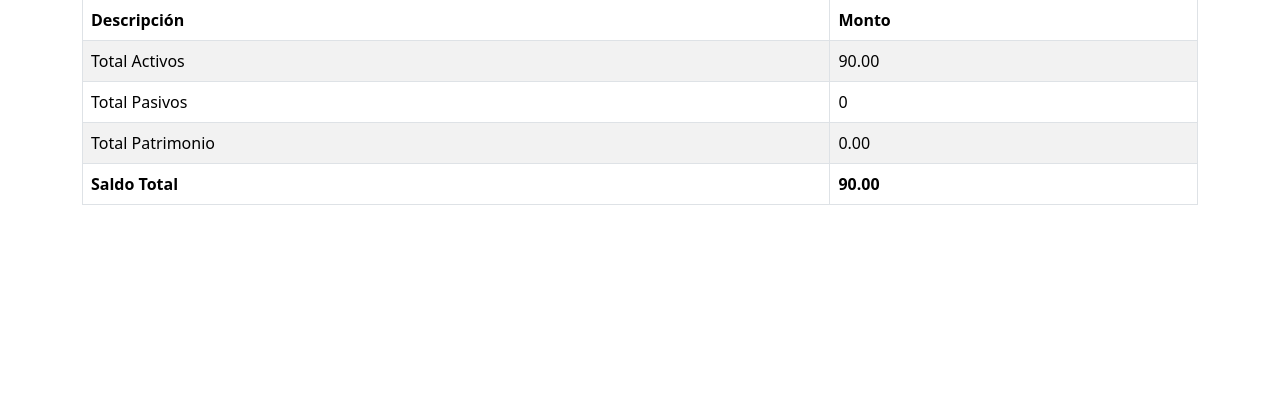
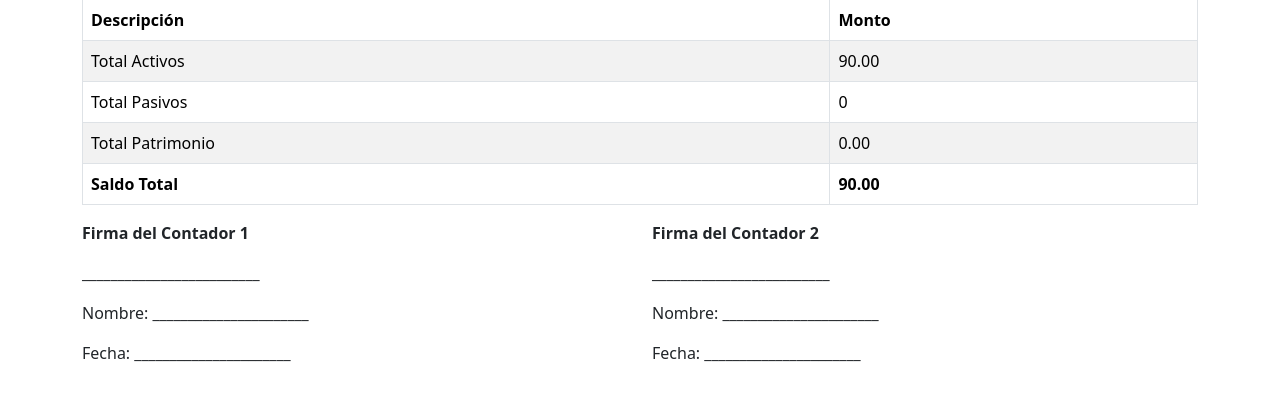
Before and after one commit to Will1184/sistemas-contables, a Django app: page /balanceGeneral/ in a window 1280 px wide. Shown: the part 193-594 px from the top of the page. Run offline with Django 5.2, Linux system fonts and the light colour scheme; a user stored in the database is signed in; data comes from the database, SQL or seed files in the repository.

Commit message:
feat: se agregaron las partes de las firmas al balance general

```diff
--- a/Contabilidad/templates/balance_general.html
+++ b/Contabilidad/templates/balance_general.html
@@ -29,5 +29,20 @@
             </tr>
         </tbody>
     </table>
+
+    <div class="row mt-3 justify">
+        <div class="col-md-6 signature">
+            <p><strong>Firma del Contador 1</strong></p>
+            <p>_________________________</p>
+            <p>Nombre: ______________________</p>
+            <p>Fecha: ______________________</p>
+        </div>
+        <div class="col-md-6 signature">
+            <p><strong>Firma del Contador 2</strong></p>
+            <p>_________________________</p>
+            <p>Nombre: ______________________</p>
+            <p>Fecha: ______________________</p>
+        </div>
+    </div>
 </div>
-    {% endblock %}
+{% endblock %}
```
